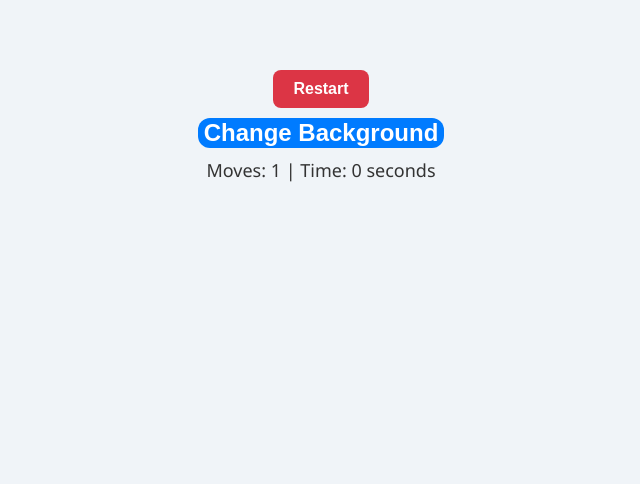
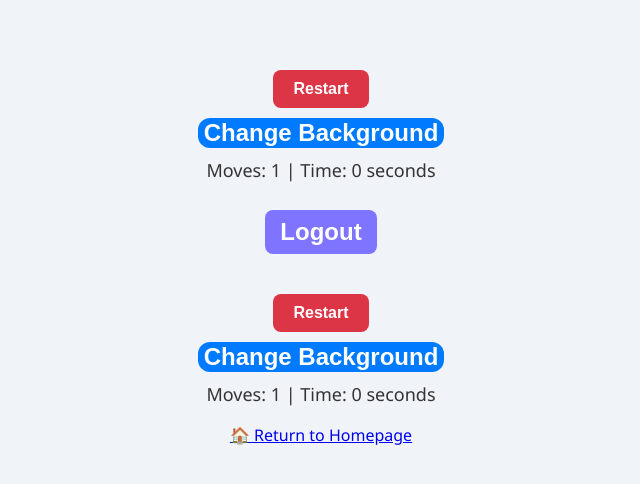
Before and after one commit to pjasmat/cs4370-fifteen-puzzle, a PHP site: page / in a window 1280 px wide. Shown: the top 484 px of the page, without its empty margins (319-959 px from the left). Run offline with PHP 8.4, Linux system fonts and the light colour scheme; the visitor is signed in with stand-in values (Sample User, id 1); data that the repository does not hold is empty.

Commit message:
Update index.php

```diff
--- a/index.php
+++ b/index.php
@@ -68,5 +68,13 @@ if (!isset($_SESSION['board']) || isset($_GET['reset'])) {
 </head>
 <body>
     <?php displayBoard(); ?>
+<form method="POST" action="logout.php" style="text-align: right; margin: 10px;">
+        <button type="submit" style="padding: 8px 15px; background-color: #7f74ff; border: none; border-radius: 8px; color: white; cursor: pointer;">
+            Logout
+        </button>
+    </form>
+
+    <?php displayBoard(); ?>
+    <a href="index2.php" class="home-button">🏠 Return to Homepage</a>
 </body>
 </html>
```
